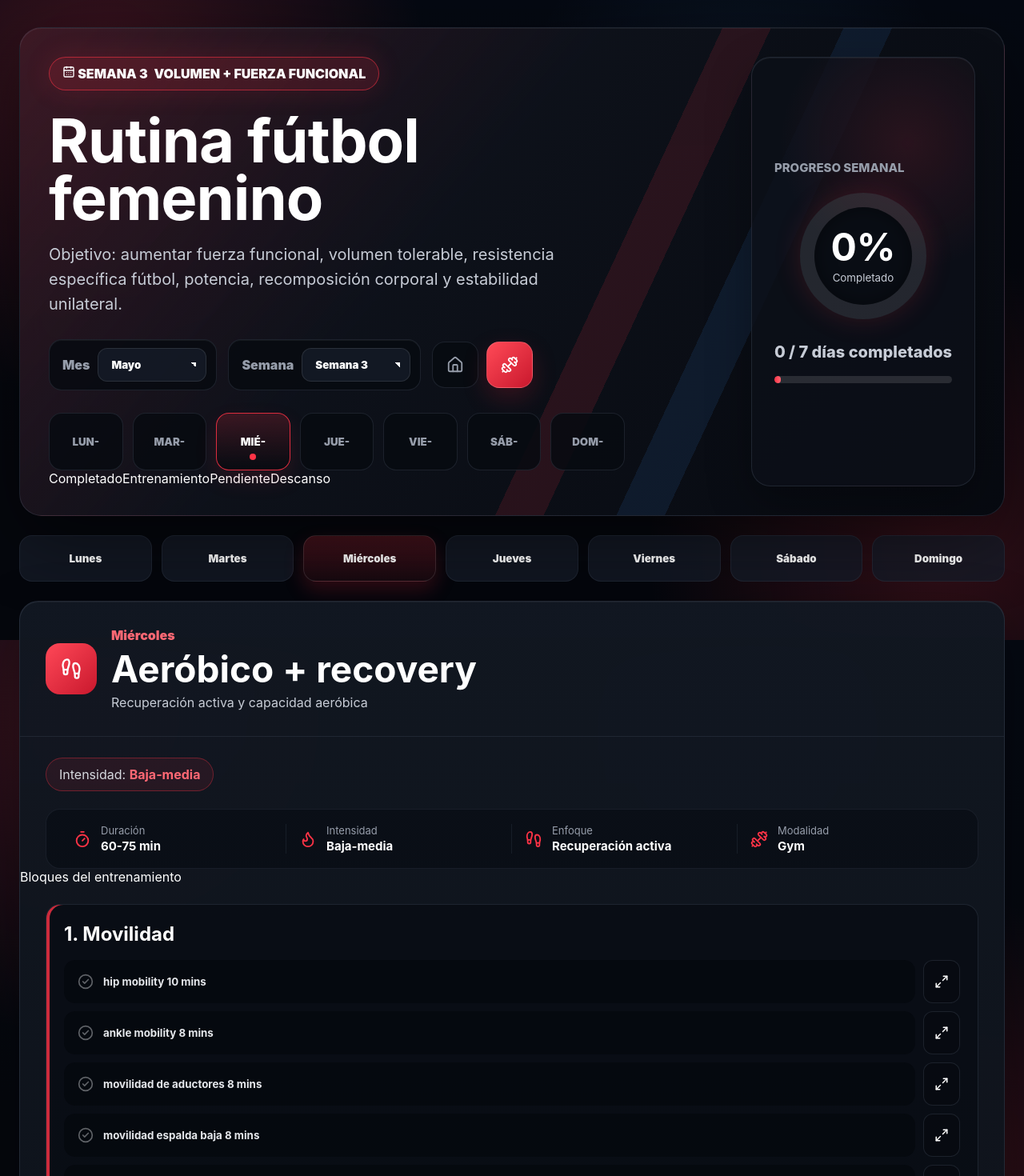
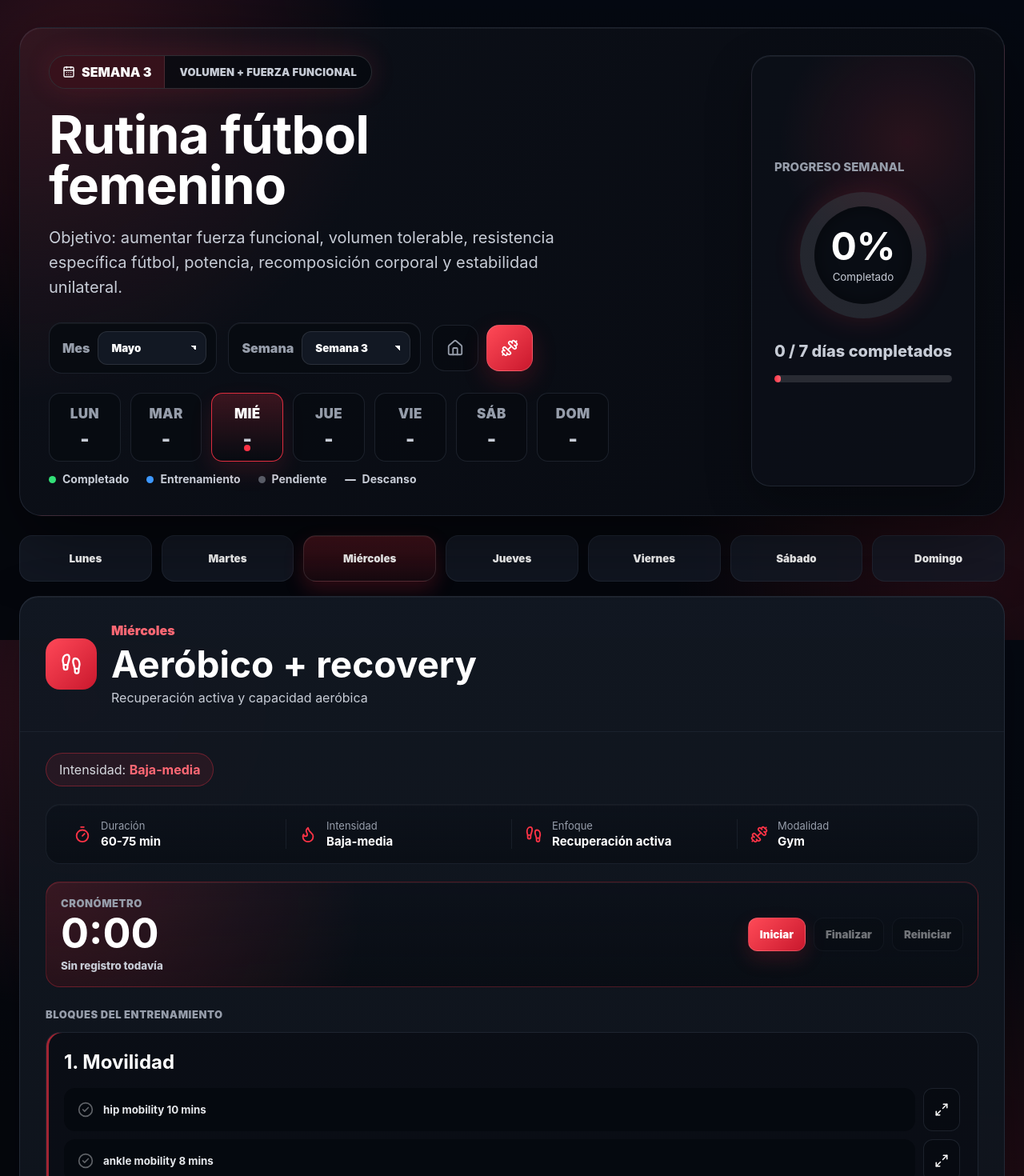
Before and after one commit to luileonf/wicha-rutina, a React (Vite) app: page / in a window 1280 px wide. Shown: the top 1470 px of the page at 80% size. Built offline with nearby package versions, Linux system fonts and the light colour scheme.

Commit message:
Add files via upload

```diff
--- a/src/main.jsx
+++ b/src/main.jsx
@@ -1,7 +1,7 @@
 import React, { useEffect, useMemo, useState } from "react";
 import { createRoot } from "react-dom/client";
 import { motion } from "framer-motion";
-import { Dumbbell, Timer, HeartPulse, Footprints, CheckCircle2, Flame, CalendarDays, ExternalLink, House, Image, Maximize2, X } from "lucide-react";
+import { Dumbbell, Timer, HeartPulse, Footprints, CheckCircle2, Flame, CalendarDays, ExternalLink, House, Image, Maximize2, X, Star } from "lucide-react";
 import "./style.css";
 
 const weekThreeHomePlan = [
@@ -591,7 +591,8 @@ const mergePeriodProgress = (...progressItems) => {
     return {
       checked: { ...(merged.checked ?? {}), ...(progress.checked ?? {}) },
       roundsDone: { ...(merged.roundsDone ?? {}), ...(progress.roundsDone ?? {}) },
-      completedBlocks: { ...(merged.completedBlocks ?? {}), ...(progress.completedBlocks ?? {}) }
+      completedBlocks: { ...(merged.completedBlocks ?? {}), ...(progress.completedBlocks ?? {}) },
+      workoutTimes: { ...(merged.workoutTimes ?? {}), ...(progress.workoutTimes ?? {}) }
     };
   }, {});
 };
@@ -599,7 +600,8 @@ const mergePeriodProgress = (...progressItems) => {
 const hasProgress = (progress) => Boolean(
   Object.keys(progress.checked ?? {}).length ||
   Object.keys(progress.roundsDone ?? {}).length ||
-  Object.keys(progress.completedBlocks ?? {}).length
+  Object.keys(progress.completedBlocks ?? {}).length ||
+  Object.keys(progress.workoutTimes ?? {}).length
 );
 
 const loadAllProgress = () => {
@@ -638,20 +640,15 @@ const loadAllProgress = () => {
   }
 };
 
-function SoccerBallIcon() {
-  return (
-    <svg className="soccerBallIcon" viewBox="0 0 64 64" aria-hidden="true">
-      <circle cx="32" cy="32" r="27" />
-      <path d="M32 17 43 25 39 38H25L21 25 32 17Z" />
-      <path d="M32 17V8M21 25 11 21M43 25 53 21M25 38 18 49M39 38 46 49" />
-      <path d="M18 49A27 27 0 0 0 46 49M11 21A27 27 0 0 1 32 8A27 27 0 0 1 53 21" />
-    </svg>
-  );
-}
-
 const googleImageSearchUrl = (exercise) => {
   const cleanExercise = exercise.replace(/^\d+x?(\d+)?\s*/i, "").replace(/\s+—\s+.*/, "");
   return `https://www.google.com/search?tbm=isch&q=${encodeURIComponent(`${cleanExercise} exercise technique`)}`;
+};
+
+const formatDuration = (totalSeconds = 0) => {
+  const minutes = Math.floor(totalSeconds / 60);
+  const seconds = totalSeconds % 60;
+  return `${minutes}:${String(seconds).padStart(2, "0")}`;
 };
 
 function App() {
@@ -662,6 +659,8 @@ function App() {
   const [selectedDay, setSelectedDay] = useState(initialDay);
   const [expandedExercise, setExpandedExercise] = useState(null);
   const [openPicker, setOpenPicker] = useState(null);
+  const [timerRunning, setTimerRunning] = useState(false);
+  const [timerSeconds, setTimerSeconds] = useState(0);
   const currentRoutine = useMemo(() => routineWeeks.find((routine) => routine.week === selectedWeek) ?? routineWeeks[0], [selectedWeek]);
   const planForMode = (mode) => mode === "home" ? currentRoutine.homePlan : currentRoutine.gymPlan;
   const weekPlan = planForMode(selectedMode);
@@ -670,11 +669,29 @@ function App() {
   const checked = currentProgress.checked ?? {};
   const roundsDone = currentProgress.roundsDone ?? {};
   const completedBlocks = currentProgress.completedBlocks ?? {};
+  const workoutTimes = currentProgress.workoutTimes ?? {};
   const current = useMemo(() => weekPlan.find((d) => d.day === selectedDay) ?? weekPlan[0], [selectedDay, weekPlan]);
+  const workoutTimeKey = `${selectedMode}-${current.day}`;
+  const savedWorkoutTime = workoutTimes[workoutTimeKey];
 
   useEffect(() => {
     window.localStorage.setItem(progressStorageKey, JSON.stringify(allProgress));
   }, [allProgress]);
+
+  useEffect(() => {
+    if (!timerRunning) return undefined;
+
+    const intervalId = window.setInterval(() => {
+      setTimerSeconds((seconds) => seconds + 1);
+    }, 1000);
+
+    return () => window.clearInterval(intervalId);
+  }, [timerRunning]);
+
+  useEffect(() => {
+    setTimerRunning(false);
+    setTimerSeconds(0);
+  }, [periodKey, selectedMode, selectedDay]);
 
   const updatePeriodProgress = (updates) => {
     setAllProgress((prev) => {
@@ -685,6 +702,7 @@ function App() {
           checked: periodProgress.checked ?? {},
           roundsDone: periodProgress.roundsDone ?? {},
           completedBlocks: periodProgress.completedBlocks ?? {},
+          workoutTimes: periodProgress.workoutTimes ?? {},
           ...updates
         }
       };
@@ -803,6 +821,21 @@ function App() {
     updatePeriodProgress({ completedBlocks: { ...completedBlocks, [key]: !completedBlocks[key] } });
   };
 
+  const finishWorkoutTimer = () => {
+    if (!timerSeconds) return;
+
+    setTimerRunning(false);
+    updatePeriodProgress({
+      workoutTimes: {
+        ...workoutTimes,
+        [workoutTimeKey]: {
+          seconds: timerSeconds,
+          finishedAt: new Date().toISOString()
+        }
+      }
+    });
+  };
+
   return (
     <main className="app">
       <section className="hero">
@@ -897,8 +930,9 @@ function App() {
                   transition={{ duration: .35 }}
                 >
                   <span className="weekDayLabel">{dayShortNames[index] ?? dayLetters[index]}</span>
-                  <span className="weekDayStatus">{dayComplete ? <SoccerBallIcon /> : "-"}</span>
-                  {dayComplete && <span className="weekDayDone">✓</span>}
+                  <span className={dayComplete ? "weekDayStatus completeStatus" : "weekDayStatus"}>
+                    {dayComplete ? <Star className="weekStarIcon" size={30} /> : "-"}
+                  </span>
                 </motion.button>
               );
             })}
@@ -949,6 +983,30 @@ function App() {
           <div><Flame size={22} /><span>Intensidad</span><b>{current.intensity}</b></div>
           <div><Footprints size={22} /><span>Enfoque</span><b>{current.focus.split(" y ")[0]}</b></div>
           <div><Dumbbell size={22} /><span>Modalidad</span><b>{selectedMode === "home" ? "Casa" : "Gym"}</b></div>
+        </div>
+
+        <div className="workoutTimer" aria-label="Cronómetro del entrenamiento">
+          <div>
+            <span>Cronómetro</span>
+            <strong>{formatDuration(timerSeconds)}</strong>
+            <small>
+              {savedWorkoutTime ? `Último registro: ${formatDuration(savedWorkoutTime.seconds)}` : "Sin registro todavía"}
+            </small>
+          </div>
+          <div className="timerActions">
+            <button className="timerPrimary" onClick={() => setTimerRunning((running) => !running)} type="button">
+              {timerRunning ? "Pausar" : timerSeconds ? "Continuar" : "Iniciar"}
+            </button>
+            <button onClick={finishWorkoutTimer} type="button" disabled={!timerSeconds}>
+              Finalizar
+            </button>
+            <button onClick={() => {
+              setTimerRunning(false);
+              setTimerSeconds(0);
+            }} type="button" disabled={!timerSeconds}>
+              Reiniciar
+            </button>
+          </div>
         </div>
 
         <div className="blocksHeading">
--- a/src/style.css
+++ b/src/style.css
@@ -22,9 +22,8 @@
 body {
   margin: 0;
   background:
-    radial-gradient(circle at 10% 12%, rgba(255, 51, 70, .22) 0, rgba(255, 51, 70, 0) 30%),
-    radial-gradient(circle at 92% 86%, rgba(255, 51, 70, .18) 0, rgba(255, 51, 70, 0) 27%),
-    radial-gradient(circle at 72% 18%, rgba(61, 152, 255, .08) 0, rgba(61, 152, 255, 0) 24%),
+    radial-gradient(circle at 8% 10%, rgba(255, 51, 70, .18) 0, rgba(255, 51, 70, 0) 28%),
+    radial-gradient(circle at 94% 88%, rgba(255, 51, 70, .12) 0, rgba(255, 51, 70, 0) 26%),
     linear-gradient(180deg, #050912 0%, var(--bg) 72%);
   background-attachment: fixed;
 }
@@ -52,25 +51,19 @@ select {
   align-items: stretch;
   gap: 34px;
   background:
-    linear-gradient(130deg, rgba(255, 51, 70, .16), rgba(13, 17, 26, .94) 42%, rgba(6, 9, 16, .96)),
+    radial-gradient(circle at 0 0, rgba(255, 51, 70, .16), transparent 34%),
+    linear-gradient(130deg, rgba(12, 16, 25, .94), rgba(7, 10, 17, .96)),
     var(--panel);
   border: 1px solid var(--border);
   border-radius: 28px;
-  padding: 36px;
+  padding: 34px 36px 36px;
   overflow: hidden;
   box-shadow: 0 28px 90px rgba(0,0,0,.46), inset 0 1px 0 rgba(255,255,255,.06);
   backdrop-filter: blur(18px);
 }
 
 .hero::before {
-  content: "";
-  position: absolute;
-  inset: 0;
-  z-index: -1;
-  background:
-    linear-gradient(115deg, transparent 58%, rgba(255, 51, 70, .22) 58%, rgba(255, 51, 70, .22) 62%, transparent 62%),
-    linear-gradient(115deg, transparent 68%, rgba(61, 152, 255, .18) 68%, rgba(61, 152, 255, .18) 72%, transparent 72%);
-  opacity: .55;
+  display: none;
 }
 
 .hero::after {
@@ -87,20 +80,42 @@ select {
   font-weight: 950;
   display: flex;
   align-items: center;
-  gap: 8px;
-  padding: 10px 16px;
-  background: rgba(255, 51, 70, .14);
-  border: 1px solid rgba(255, 51, 70, .55);
+  gap: 0;
+  padding: 0;
+  background: rgba(5, 9, 14, .72);
+  border: 1px solid rgba(255, 255, 255, .14);
   border-radius: 999px;
   box-shadow: 0 0 34px rgba(255, 51, 70, .14);
   text-transform: uppercase;
+  overflow: hidden;
+}
+
+.eyebrowWeek,
+.eyebrowLabel {
+  display: inline-flex;
+  align-items: center;
+  min-height: 40px;
+}
+
+.eyebrowWeek {
+  gap: 8px;
+  padding: 10px 16px;
+  background: rgba(255, 51, 70, .17);
+  border-right: 1px solid rgba(255, 255, 255, .1);
+}
+
+.eyebrowLabel {
+  padding: 10px 18px;
+  color: var(--text-soft);
+  font-size: 13px;
+  letter-spacing: .02em;
 }
 
 h1 {
-  font-size: clamp(42px, 7vw, 76px);
+  font-size: clamp(40px, 6vw, 66px);
   line-height: .95;
   margin: 26px 0 18px;
-  max-width: 780px;
+  max-width: 700px;
   letter-spacing: -1px;
 }
 
@@ -228,28 +243,40 @@ h1 {
 
 .weekChecks {
   display: grid;
-  grid-template-columns: repeat(7, minmax(64px, 1fr));
+  grid-template-columns: repeat(7, minmax(76px, 1fr));
   gap: 12px;
-  margin-top: 28px;
+  margin-top: 24px;
   max-width: 720px;
 }
 
 .weekChecks button {
   position: relative;
-  min-height: 72px;
+  min-height: 86px;
   width: 100%;
-  border-radius: 16px;
+  border-radius: 14px;
   border: 1px solid var(--border);
   background: var(--panel-deep);
   color: var(--muted);
   cursor: pointer;
   font-weight: 950;
+  font-size: 16px;
+  display: flex;
+  flex-direction: column;
+  align-items: center;
+  justify-content: center;
+  gap: 9px;
+  transition: transform .18s ease, border-color .18s ease, background .18s ease, color .18s ease, box-shadow .18s ease;
+}
+
+.weekChecks button:hover {
+  transform: translateY(-1px);
+  border-color: rgba(255, 255, 255, .18);
 }
 
 .weekChecks button.current {
   border-color: rgba(255, 51, 70, .85);
   color: white;
-  background: linear-gradient(180deg, rgba(255, 51, 70, .18), rgba(7, 11, 17, .88));
+  background: linear-gradient(180deg, rgba(255, 51, 70, .2), rgba(7, 11, 17, .9));
   box-shadow: 0 12px 28px rgba(255, 51, 70, .12);
 }
 
@@ -265,22 +292,100 @@ h1 {
   transform: translateX(-50%);
 }
 
+.weekDayLabel {
+  color: var(--muted);
+  font-size: 17px;
+  letter-spacing: .02em;
+  font-weight: 950;
+}
+
+.weekDayStatus {
+  color: var(--text-soft);
+  font-size: 24px;
+  line-height: 1;
+  min-height: 26px;
+  display: inline-flex;
+  align-items: center;
+  justify-content: center;
+  gap: 6px;
+}
+
+.completeStatus {
+  min-width: 34px;
+}
+
+.weekChecks button.current .weekDayLabel {
+  color: white;
+}
+
 .weekChecks button.complete {
-  background: rgba(50, 224, 120, .12);
-  border-color: rgba(255, 255, 255, .12);
+  background: linear-gradient(180deg, rgba(50, 224, 120, .18), rgba(50, 224, 120, .07));
+  border-color: rgba(50, 224, 120, .52);
   color: var(--green);
   box-shadow: 0 10px 24px rgba(50, 224, 120, .18);
   animation: completePulse .42s ease-out;
 }
 
-.soccerBallIcon {
-  width: 26px;
-  height: 26px;
-  fill: none;
-  stroke: var(--green);
-  stroke-width: 4;
-  stroke-linecap: round;
-  stroke-linejoin: round;
+.weekChecks button.complete::after {
+  display: none;
+}
+
+.weekChecks button.complete .weekDayLabel {
+  color: rgba(50, 224, 120, .9);
+}
+
+.weekStarIcon {
+  color: var(--green);
+  fill: rgba(50, 224, 120, .18);
+  stroke-width: 2.6;
+  filter: drop-shadow(0 0 12px rgba(50, 224, 120, .32));
+}
+
+.weekLegend {
+  display: flex;
+  flex-wrap: wrap;
+  column-gap: 22px;
+  row-gap: 10px;
+  margin-top: 14px;
+  color: var(--text-soft);
+  font-size: 14px;
+  font-weight: 700;
+  line-height: 1.2;
+}
+
+.weekLegend span {
+  display: inline-flex;
+  align-items: center;
+  gap: 8px;
+  white-space: nowrap;
+}
+
+.legendDot {
+  width: 9px;
+  height: 9px;
+  border-radius: 999px;
+  display: inline-block;
+}
+
+.completeDot {
+  background: var(--green);
+}
+
+.trainingDot {
+  background: var(--blue);
+}
+
+.pendingDot {
+  background: var(--muted);
+  opacity: .55;
+}
+
+.restIcon {
+  width: 14px;
+  height: 2px;
+  border-radius: 999px;
+  background: var(--text-soft);
+  display: inline-block;
 }
 
 @keyframes completePulse {
@@ -297,7 +402,7 @@ h1 {
   display: grid;
   justify-items: center;
   align-content: center;
-  min-width: 260px;
+  min-width: 270px;
   padding: 28px;
   text-align: center;
   background:
@@ -382,7 +487,7 @@ h1 {
   display: grid;
   grid-template-columns: repeat(7, 1fr);
   gap: 12px;
-  margin: 24px 0;
+  margin: 24px 0 18px;
 }
 
 .days button {
@@ -399,7 +504,7 @@ h1 {
   background: linear-gradient(180deg, rgba(255, 51, 70, .25), rgba(255, 51, 70, .08));
   border-color: rgba(255, 255, 255, .12);
   color: white;
-  box-shadow: 0 10px 24px rgba(201, 34, 49, .24);
+  box-shadow: 0 10px 24px rgba(201, 34, 49, .24), inset 0 1px 0 rgba(255,255,255,.08);
 }
 
 .card {
@@ -418,7 +523,7 @@ h1 {
   gap: 18px;
   align-items: center;
   padding: 32px;
-  border-bottom: 1px solid rgba(120, 137, 165, .14);
+  border-bottom: 1px solid rgba(120, 137, 165, .1);
 }
 
 .icon {
@@ -468,7 +573,8 @@ h1 {
   padding: 18px;
   border: 1px solid var(--border-soft);
   border-radius: 18px;
-  background: rgba(7, 11, 17, .54);
+  background: linear-gradient(180deg, rgba(12, 17, 26, .8), rgba(7, 11, 17, .62));
+  box-shadow: inset 0 1px 0 rgba(255,255,255,.04);
 }
 
 .dayStats div {
@@ -500,18 +606,101 @@ h1 {
   font-size: 15px;
 }
 
+.workoutTimer {
+  display: flex;
+  align-items: center;
+  justify-content: space-between;
+  gap: 18px;
+  margin: 22px 32px 0;
+  padding: 18px;
+  border: 1px solid rgba(255, 51, 70, .28);
+  border-radius: 18px;
+  background:
+    radial-gradient(circle at 0 0, rgba(255, 51, 70, .18), transparent 34%),
+    linear-gradient(180deg, rgba(12, 17, 26, .88), rgba(7, 11, 17, .72));
+  box-shadow: inset 0 1px 0 rgba(255,255,255,.05);
+}
+
+.workoutTimer span {
+  color: var(--muted);
+  display: block;
+  font-size: 13px;
+  font-weight: 900;
+  letter-spacing: .04em;
+  text-transform: uppercase;
+}
+
+.workoutTimer strong {
+  display: block;
+  margin-top: 4px;
+  color: white;
+  font-size: clamp(34px, 5vw, 52px);
+  line-height: 1;
+}
+
+.workoutTimer small {
+  display: block;
+  margin-top: 6px;
+  color: var(--text-soft);
+  font-weight: 800;
+}
+
+.timerActions {
+  display: flex;
+  flex-wrap: wrap;
+  justify-content: flex-end;
+  gap: 10px;
+}
+
+.timerActions button {
+  border: 1px solid var(--border);
+  border-radius: 12px;
+  padding: 12px 14px;
+  background: var(--panel-deep);
+  color: white;
+  cursor: pointer;
+  font-weight: 900;
+}
+
+.timerActions button:hover:not(:disabled) {
+  border-color: rgba(255, 255, 255, .18);
+}
+
+.timerActions button:disabled {
+  cursor: not-allowed;
+  opacity: .42;
+}
+
+.timerActions .timerPrimary {
+  background: linear-gradient(135deg, #ff4a57, #c9182d);
+  border-color: rgba(255,255,255,.14);
+  box-shadow: 0 10px 24px rgba(201, 34, 49, .2);
+}
+
+.blocksHeading {
+  display: flex;
+  align-items: center;
+  justify-content: space-between;
+  margin: 26px 32px 0;
+  color: var(--muted);
+  font-size: 13px;
+  font-weight: 900;
+  letter-spacing: .04em;
+  text-transform: uppercase;
+}
+
 .blocks {
-  padding: 24px 32px 32px;
+  padding: 14px 32px 32px;
   display: grid;
   gap: 18px;
 }
 
 .block {
-  background: rgba(8, 12, 19, .72);
+  background: rgba(8, 12, 19, .66);
   border: 1px solid var(--border);
   border-radius: 18px;
   padding: 22px;
-  box-shadow: inset 4px 0 0 rgba(255, 51, 70, .8);
+  box-shadow: inset 3px 0 0 rgba(255, 51, 70, .62);
 }
 
 .blockComplete {
@@ -831,7 +1020,7 @@ footer b {
     grid-template-columns: repeat(4, 1fr);
   }
   .weekChecks button {
-    min-height: 60px;
+    min-height: 74px;
   }
   .days {
     grid-template-columns: repeat(2, 1fr);
@@ -852,6 +1041,20 @@ footer b {
   }
   .dayStats div:last-child {
     border-bottom: 0;
+  }
+  .workoutTimer {
+    align-items: stretch;
+    flex-direction: column;
+    margin: 18px 22px 0;
+  }
+  .timerActions {
+    justify-content: stretch;
+  }
+  .timerActions button {
+    flex: 1 1 100px;
+  }
+  .blocksHeading {
+    margin: 22px 20px 0;
   }
   .blocks {
     padding: 20px;
```
